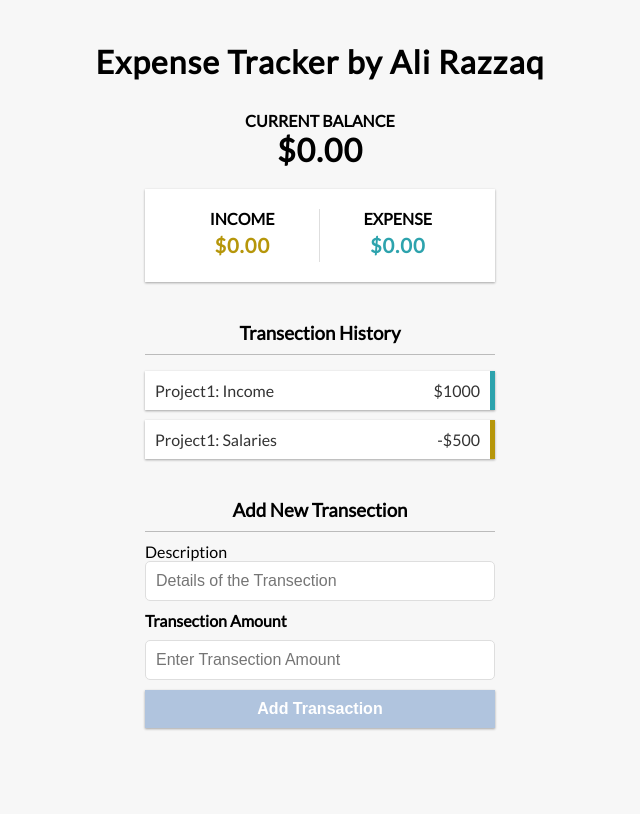
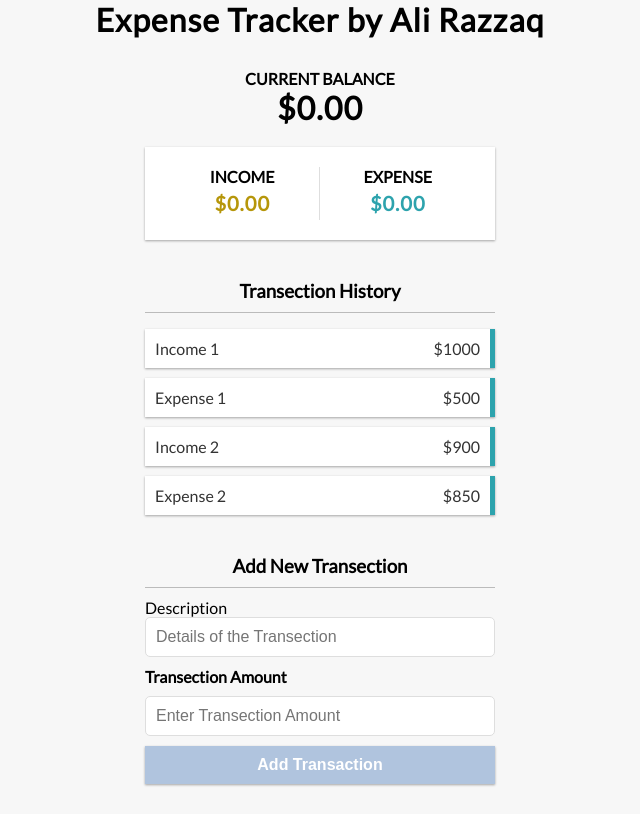
Before and after one commit to AliRa22aq/expense-tracker, a React (Create React App) app: page / in a window 1280 px wide. Shown: the whole page, without its empty margins (320-960 px from the left). Built offline with nearby package versions, Linux system fonts and the light colour scheme.

Commit message:
Update TransectionHistory.js

```diff
--- a/src/components/TransectionHistory.js
+++ b/src/components/TransectionHistory.js
@@ -1,20 +1,21 @@
-import React from 'react'
+import React, {useContext} from 'react';
+import { GlobalContext } from '../context/GlobalState';
+import {Transection} from './Transection'
+
 
 export const TransectionHistory = () => {
+    const {transections} = useContext(GlobalContext);
+
     return (
         <div>
             <h3> Transection History </h3>
             <ul className="list">
-                <li className="minus">
-                    Project1: Income
-                    <span> $1000 </span>
-                    <button className="delete-btn">X</button>
-                </li>
-                <li className="plus">
-                Project1: Salaries
-                <span> -$500 </span>
-                <button className="delete-btn">X</button>
-                </li>
+            {transections.map( transection => (
+                <Transection key={transection.id} transection = {transection} />
+            )
+            ) }
+
+
             </ul>
 
         </div>
```
